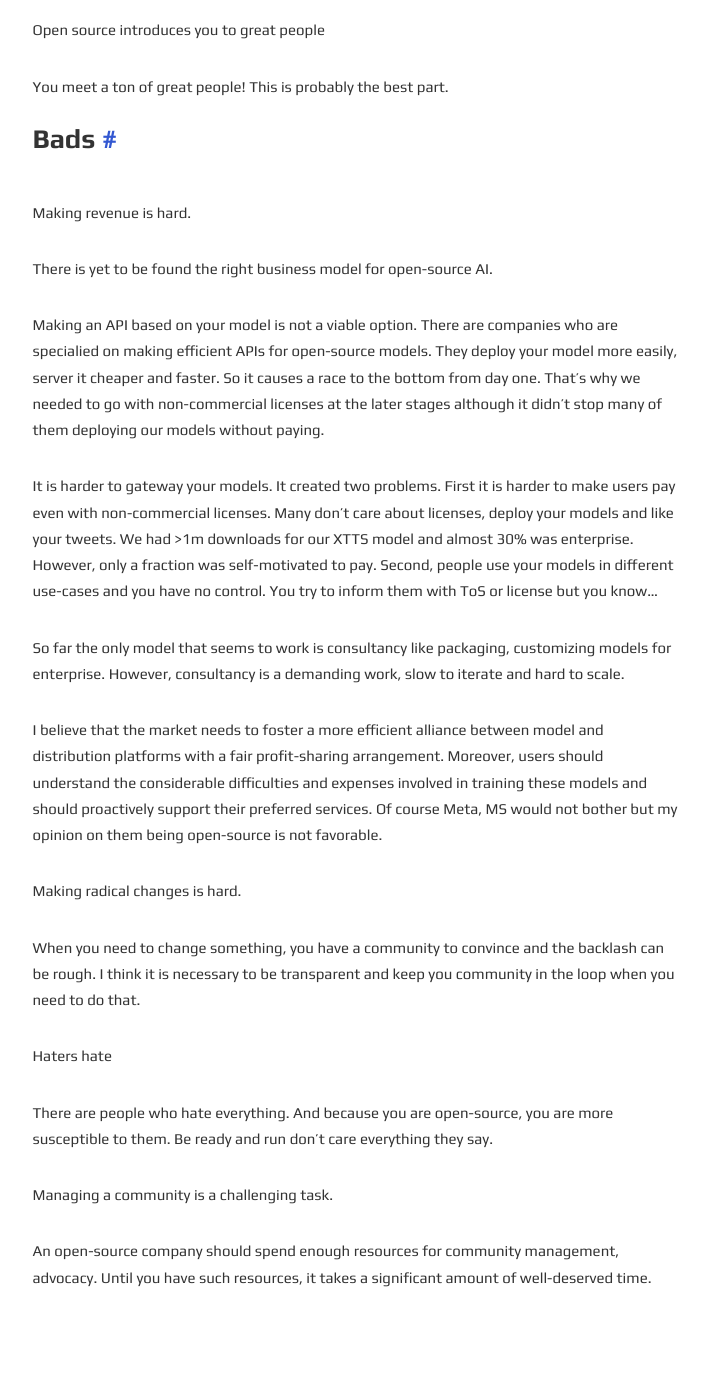
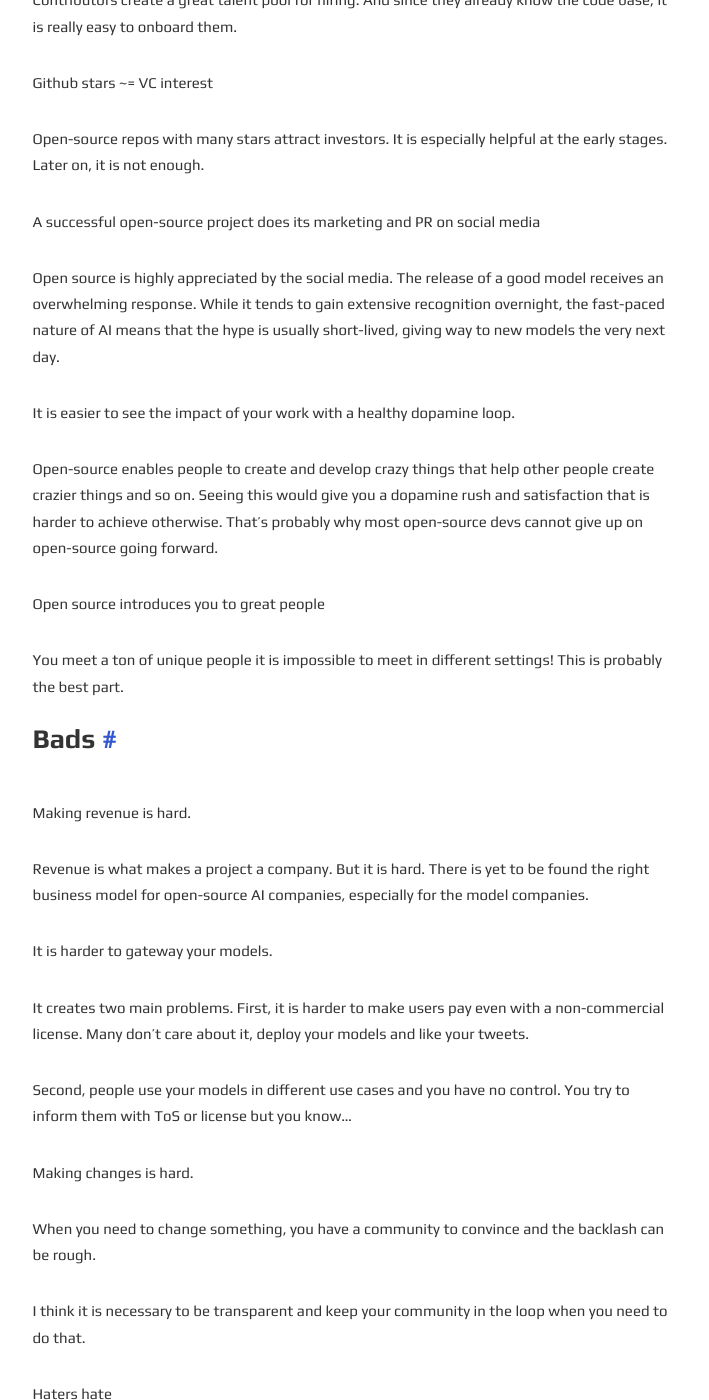
Before and after one commit to erogol/erogol.github.io, a Jekyll site: the page built from _posts/2024-01-09-GoodsAndBadsOfOpenSource.md, in a window 1280 px wide and 1400 px high, scrolled down 1257 px. Shown: the whole window, without its empty margins (285-994 px from the left). Built offline with Jekyll 4.4.1, drawn with Linux system fonts in a browser that asks for light colours; comment, search, counter and statistics services are not loaded; some of the changed text lies outside the part shown.

Commit message:
Update the post

```diff
--- a/_posts/2024-01-09-GoodsAndBadsOfOpenSource.md
+++ b/_posts/2024-01-09-GoodsAndBadsOfOpenSource.md
@@ -7,56 +7,76 @@ tags: machine-learning startup open-source
 minute: 4
 ---
 
-After dedicating the past six years to an open-source AI startup herein, I share my opinions about goods & bads of being open-source as a company.
+Having dedicated the last half-dozen years to an open-source AI, here are my insights on the pros and cons of operating as an open-source organization.
 
-This article is totally based on my personal experiences. I invite you to engage in discussion, whether you agree or disagree on any points. Please don't hesitate to get in touch.
+This article is a reflection of my experience. I welcome you to participate in the conversation, regardless of your agreement or disagreement with any points. Feel free to reach out at any time.
 
 ## Goods
-
 Easier to reach your users
 
-Cool models and projects attract a ton of attention easily. It helps you find your early users, get user feedback fast and improve your models & product. However, it is important to distinguish the signal from the noise in this feedback cycle and triage correctly to find an alignment between the user asks and the business needs.
+Cool models and projects attract a ton of attention easily. It helps you find your early users, get user feedback fast, and improve your models & product. Nonetheless, in this feedback loop, it's crucial to separate the meaningful signals from the irrelevant noise and accurately prioritize to align the users' requests with the business requirements.
 
-Community is everything for open-source, greatest asset.
+Community is everything and the greatest asset.
 
-Actively listen to them and try address their pain points. It helps you a lot finding your product market fit. Honestly, we did a terrible job there initially and realized how important it is afterwards.
+Actively listen to them and try to address their pain points. It helps you a lot in finding your product market fit. Honestly, we did a terrible job here initially and realized how important it is afterward.
 
-Your community is there to help for things that are impossible otherwise. Getting things done with the community is the best way to make sure that you are on the right track.
+Your community is there to help with things that are impossible otherwise. Getting things done with the community is the best way to make sure that you are on the right track.
+
+Contributions of contributors
+
+Contributions are great in especially the early stages. They help a lot with fixing bugs, you are oblivious to, adding features you never thought of, and helping with the design & structure of the code.
 
 Open source is a great hiring engine.
 
 Contributors create a great talent pool for hiring. And since they already know the code base, it is really easy to onboard them.
 
-Github stars == VC interest
+Github stars ~= VC interest
 
-Open source repos with many stars attract investors. It is especially helpful at early stages. Later on, it is definitely not enough.
+Open-source repos with many stars attract investors. It is especially helpful at the early stages. Later on, it is not enough.
+
+A successful open-source project does its marketing and PR on social media
+
+Open source is highly appreciated by the social media. The release of a good model receives an overwhelming response. While it tends to gain extensive recognition overnight, the fast-paced nature of AI means that the hype is usually short-lived, giving way to new models the very next day.
+
+It is easier to see the impact of your work with a healthy dopamine loop.
+
+Open-source enables people to create and develop crazy things that help other people create crazier things and so on. Seeing this would give you a dopamine rush and satisfaction that is harder to achieve otherwise. That’s probably why most open-source devs cannot give up on open-source going forward.
 
 Open source introduces you to great people
 
-You meet a ton of great people! This is probably the best part.
+You meet a ton of unique people it is impossible to meet in different settings! This is probably the best part.
 
 ## Bads
-
 Making revenue is hard.
 
-There is yet to be found the right business model for open-source AI.
+Revenue is what makes a project a company. But it is hard. There is yet to be found the right business model for open-source AI companies, especially for the model companies.
 
-Making an API based on your model is not a viable option. There are companies who are specialied on making efficient APIs for open-source models. They deploy your model more easily, server it cheaper and faster.  So it causes a race to the bottom from day one. That's why we needed to go with non-commercial licenses at the later stages although it didn't stop many of them deploying our models without paying.
+It is harder to gateway your models.
 
-It is harder to gateway your models. It created two problems. First it is harder to make users pay even with non-commercial licenses. Many don't care about licenses, deploy your models and like your tweets. We had >1m downloads for our XTTS model and almost 30% was enterprise. However, only a fraction was self-motivated to pay. Second, people use your models in different use-cases and you have no control. You try to inform them with ToS or license but you know...
+It creates two main problems. First, it is harder to make users pay even with a non-commercial license. Many don’t care about it, deploy your models and like your tweets.
 
-So far the only model that seems to work is consultancy like packaging, customizing models for enterprise. However, consultancy is a demanding work, slow to iterate and hard to scale.
+Second, people use your models in different use cases and you have no control. You try to inform them with ToS or license but you know…
 
-I believe that the market needs to foster a more efficient alliance between model and distribution platforms with a fair profit-sharing arrangement. Moreover, users should understand the considerable difficulties and expenses involved in training these models and should proactively support their preferred services. Of course Meta, MS would not bother but my opinion on them being open-source is not favorable.
+Making changes is hard.
 
-Making radical changes is hard.
+When you need to change something, you have a community to convince and the backlash can be rough.
 
-When you need to change something, you have a community to convince and the backlash can be rough. I think it is necessary to be transparent and keep you community in the loop when you need to do that.
+I think it is necessary to be transparent and keep your community in the loop when you need to do that.
 
 Haters hate
 
-There are people who hate everything. And because you are open-source, you are more susceptible to them. Be ready and run don't care everything they say.
+Some people hate everything. And because you are open-source, you are more susceptible to them. Don’t care about everything people say.
 
 Managing a community is a challenging task.
 
-An open-source company should spend enough resources for community management, advocacy. Until you have such resources, it takes a significant amount of well-deserved time.
+An open-source company should spend enough resources for community management, and advocacy. Until you have such resources, it takes a significant amount of well-deserved time.
+
+Engineering overhead in the long run
+
+There are the needs for your business and the issues & feature requests from your open-source users, but even in the best scenarios, these tasks bring additional overhead. Therefore, it is advised to anticipate this and plan accordingly.
+
+This is actually why we commonly see some mature open-source companies stop accepting PR requests.
+
+---
+
+That’s all for this one. I think I’ll follow up with another post soon expanding on the business side and addressing what the current challenges are, how today’s companies try to address those, and what should be done in my opinion. Until then 👋
```
